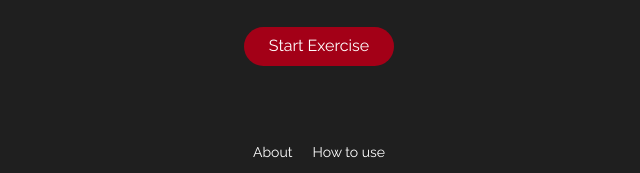
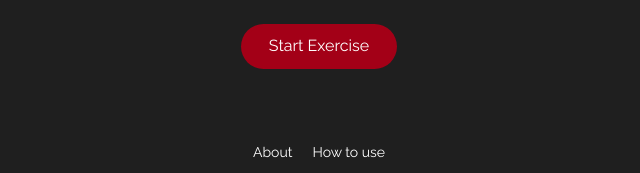
Before and after one commit to rapsamaniego27/note-along, a website: page index.html in a window 1280 px wide. Both pictures are taken after a click on the button "Start Exercise". Shown: the part 517-690 px from the top of the page, 321-961 px from the left. Drawn offline with nearby package versions, Linux system fonts and the light colour scheme; files that its build step writes are made by us from their sources; no server answers.

Commit message:
changed focus css state

```diff
--- a/source/scss/2-base/mixins.scss
+++ b/source/scss/2-base/mixins.scss
@@ -14,6 +14,12 @@
     background:darken($background, 15%);
     transition: all 0.3s ease;
     color:darken(#fff, 5%);
+
+  }
+
+  &:focus{
+     outline: 0;
+     box-shadow: 0 0 0 2px transparent, 0 0 0 3px $background;
   }
 }
 
```
